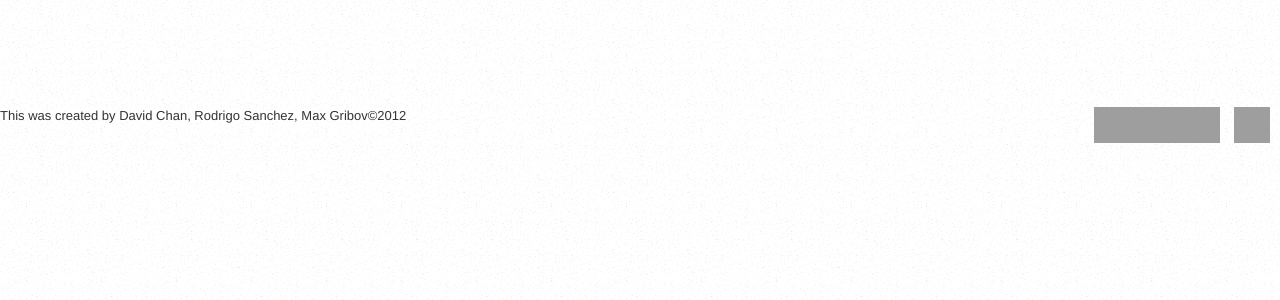
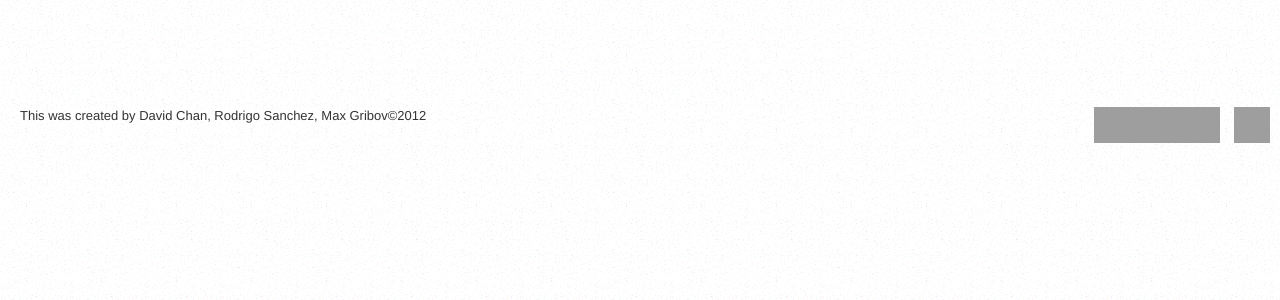
Before and after one commit to chandeeland/Bar-Ometr, a PHP site: page / in a window 1280 px wide. Shown: the part 500-800 px from the top of the page. Run offline with PHP 8.4, Linux system fonts and the light colour scheme; some libraries are stand-ins or nearby versions; grey boxes are pictures that could not be loaded.

Commit message:
footer p fix

```diff
--- a/web/css/base.css
+++ b/web/css/base.css
@@ -233,6 +233,7 @@ footer p {
 	float: left;
 	position: padding: 10px;
 	display: inline;
+	margin: 0 0 0 20px;
 	width: auto;
 }
 
```
